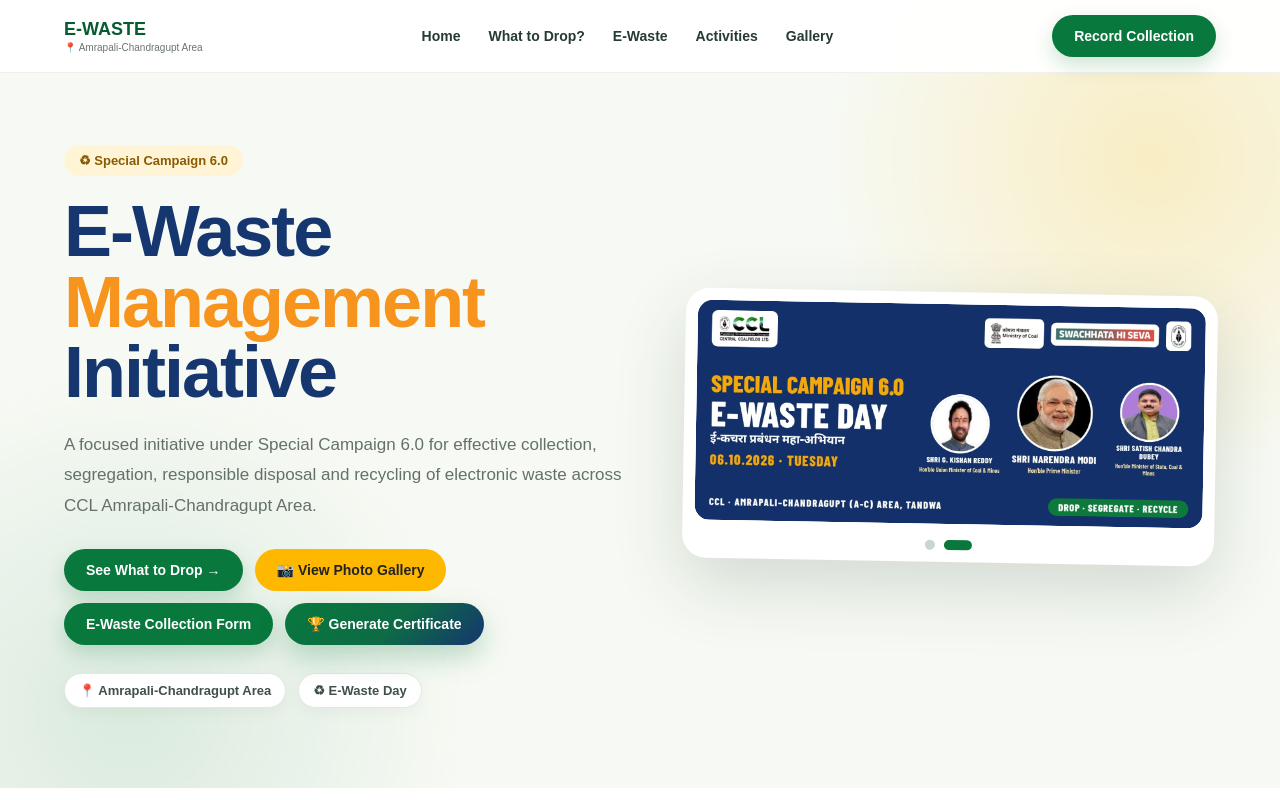
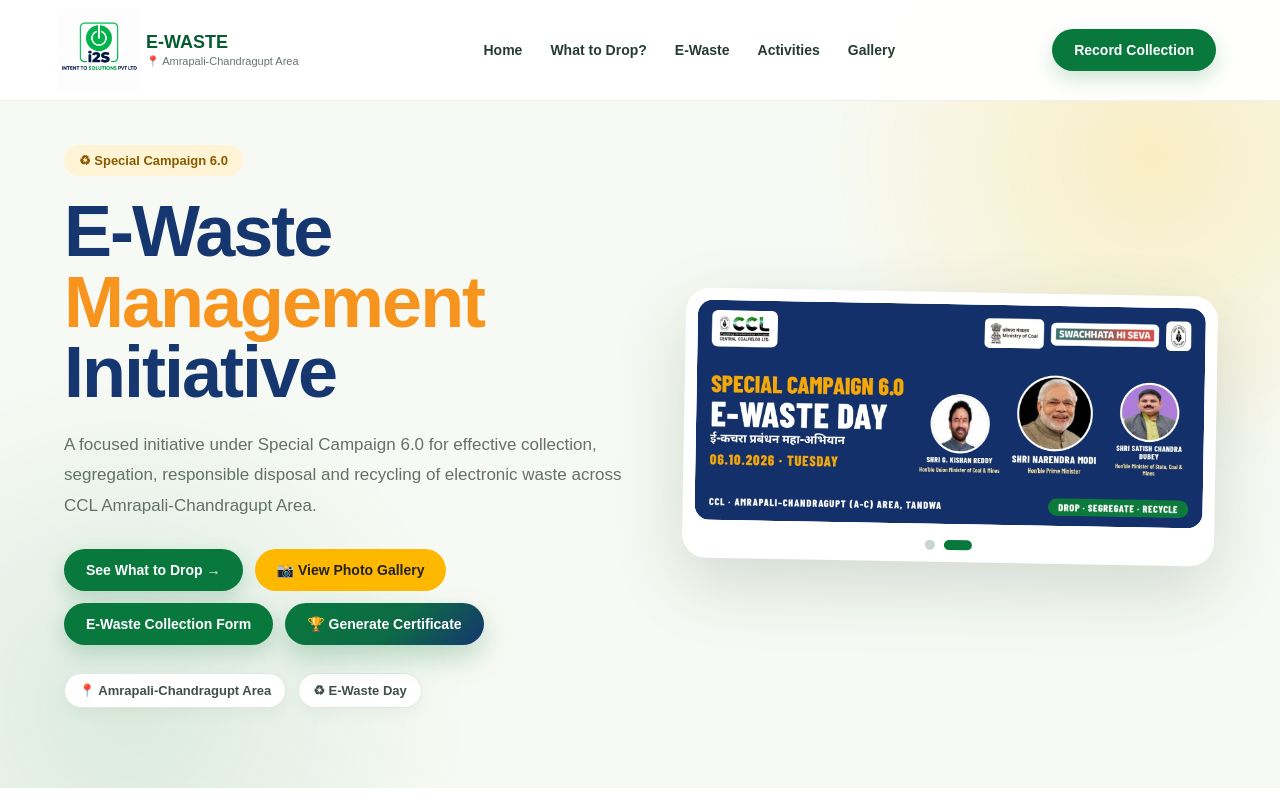
Before and after one commit to 27aniket/ccl-greeninitiative, a plain HTML site: page e-waste-campaign-html/index.html in a window 1280 px wide. Shown: the top 800 px of the page. Drawn offline with Linux system fonts and the light colour scheme.

Commit message:
Add logo I2S

```diff
--- a/e-waste-campaign-html/index.html
+++ b/e-waste-campaign-html/index.html
@@ -1593,11 +1593,41 @@
       transition: .25s;
     }
 
+
     .certificate-toast.show {
       opacity: 1;
       transform: translate(-50%, 0);
     }
 
+    .brand {
+  display: flex;
+  align-items: center;
+  gap: 12px;
+  text-decoration: none;
+}
+
+.brand-icon {
+  width: 70px;
+  height: 70px;
+  display: flex;
+  align-items: center;
+  justify-content: center;
+  flex-shrink: 0;
+}
+
+.brand-icon img {
+  width: 120%;
+  height: 120%;
+  object-fit: contain;
+  display: block;
+}
+
+.brand small {
+  display: block;
+  font-size: 11px;
+  margin-top: 2px;
+}
+
     @media (max-width: 950px) {
       .certificate-body {
         grid-template-columns: 1fr;
@@ -1644,11 +1674,13 @@
 
       <a href="#" class="brand">
         <!-- <div class="brand-icon">♻</div> -->
+        <div class="brand-icon">
+          <img src="i2s.png" alt="I2S Logo">
+        </div>
         <div>
           E-WASTE
           <small>📍 Amrapali-Chandragupt Area</small>
         </div>
-      </a>
 
       <ul class="nav-links" id="navLinks">
         <li><a href="#home">Home</a></li>
```
Also changed, not shown: e-waste-campaign-html/i2s.png (added).
